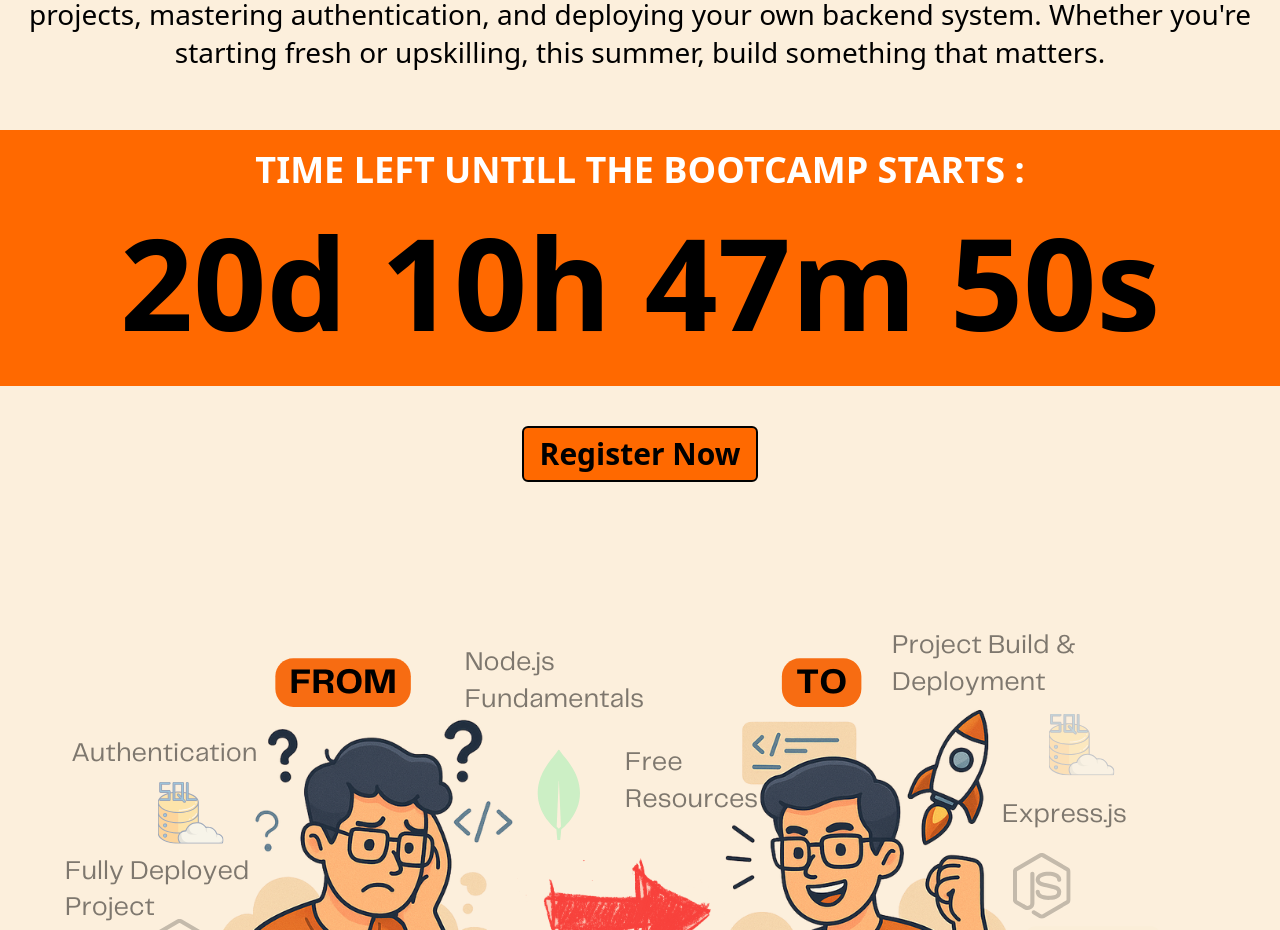
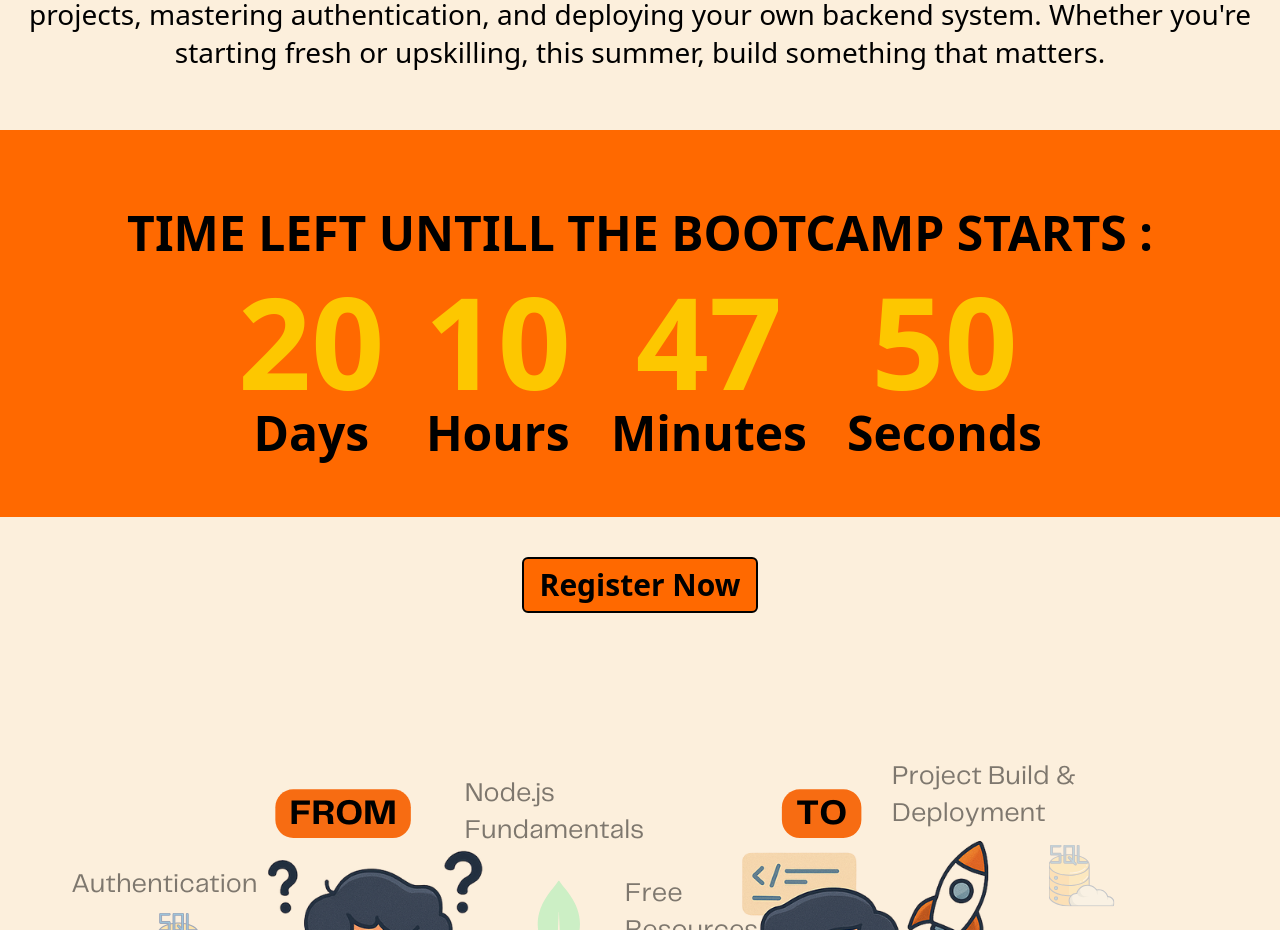
Before and after one commit to sdc-snist/sdc-web, a React (Vite) app: page /events/backend-development in a window 1280 px wide. Shown: the part 960-1890 px from the top of the page. Built offline with nearby package versions, Linux system fonts and the light colour scheme.

Commit message:
changed Countdown timer style

```diff
--- a/src/components/Events/BackendDevelopment.jsx
+++ b/src/components/Events/BackendDevelopment.jsx
@@ -16,9 +16,6 @@ const BackendDevelopment = () => {
             </div>
 
             <div className='flex flex-col items-center justify-center mt-10 pb-10 bg-orange-500'>
-                <div className="text-white font-hind-madurai py-5">
-                    <p className='text-4xl font-bold'>TIME LEFT UNTILL THE BOOTCAMP STARTS :</p>
-                </div>
                 <div id="timer" className="text-9xl flex items-center font-bold mt-2">
                     <CountdownTimer targetDate={new Date('2025-05-12T00:00:00')} />
                 </div>
--- a/src/components/Events/CountdownTimer.jsx
+++ b/src/components/Events/CountdownTimer.jsx
@@ -28,9 +28,29 @@ const CountdownTimer = ({ targetDate }) => {
     }
 
     return (
-        <span>
-            {timeLeft.days}d {timeLeft.hours}h {timeLeft.minutes}m {timeLeft.seconds}s
-        </span>
+        <div>
+        <div className=" text-black font-bold text-5xl py-1 px-3 rounded-full inline-block mb-4">
+        TIME LEFT UNTILL THE BOOTCAMP STARTS :
+        </div>
+        <div className="flex justify-center items-center pb-5 space-x-10 text-yellow-400 text-5 font-bold">
+            <div className="text-center">
+            <div>{timeLeft.days}</div>
+            <div className="text-black text-5xl mt-1">Days</div>
+            </div>
+            <div className="text-center">
+            <div >{timeLeft.hours}</div>
+            <div className="text-black text-5xl mt-1">Hours</div>
+            </div>
+            <div className="text-center">
+            <div>{timeLeft.minutes}</div>
+            <div className="text-black text-5xl mt-1">Minutes</div>
+            </div>
+            <div className="text-center">
+            <div>{timeLeft.seconds}</div>
+            <div className="text-black text-5xl mt-1">Seconds</div>
+            </div>
+        </div>
+    </div>
     );
 };
 
```
